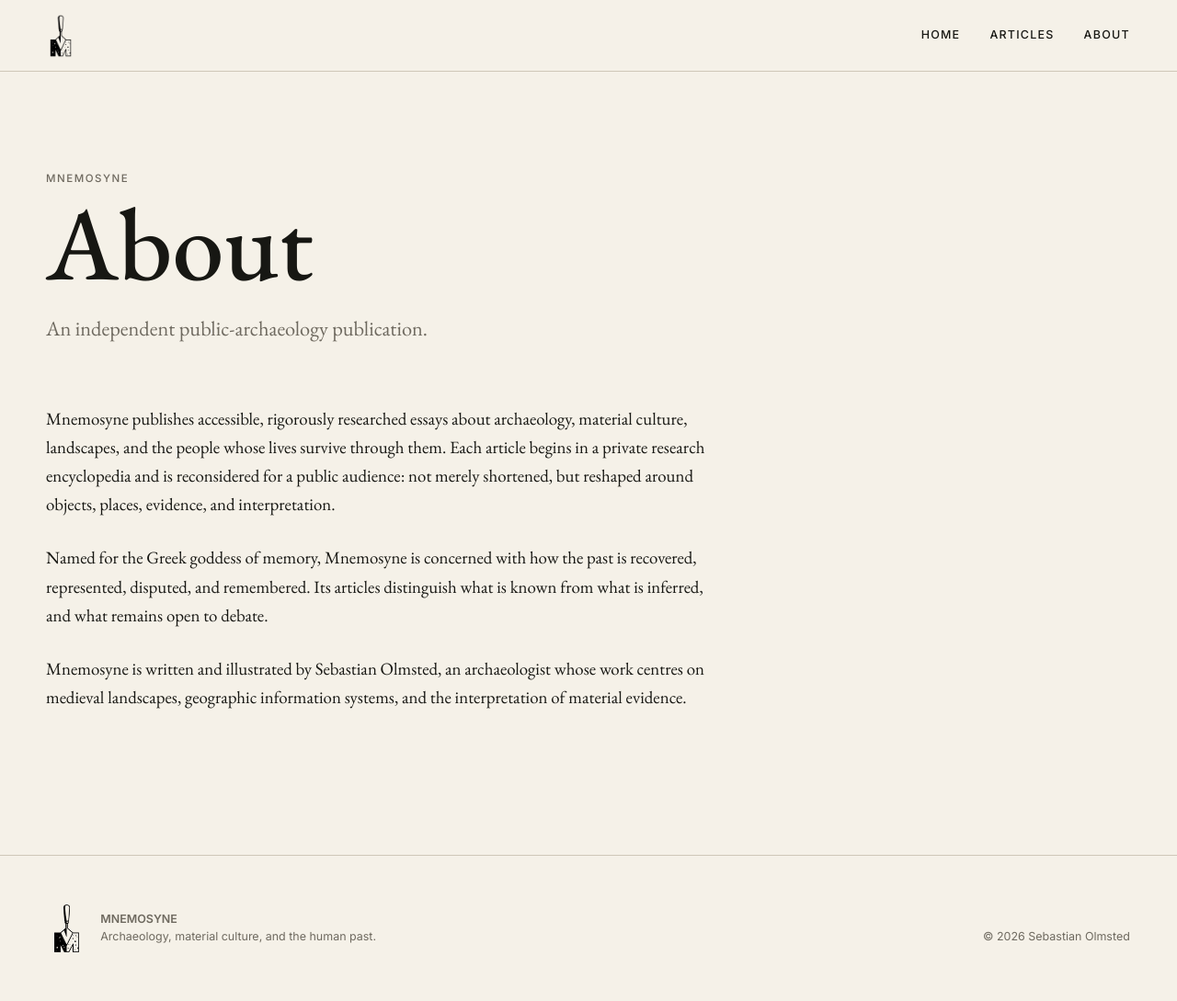
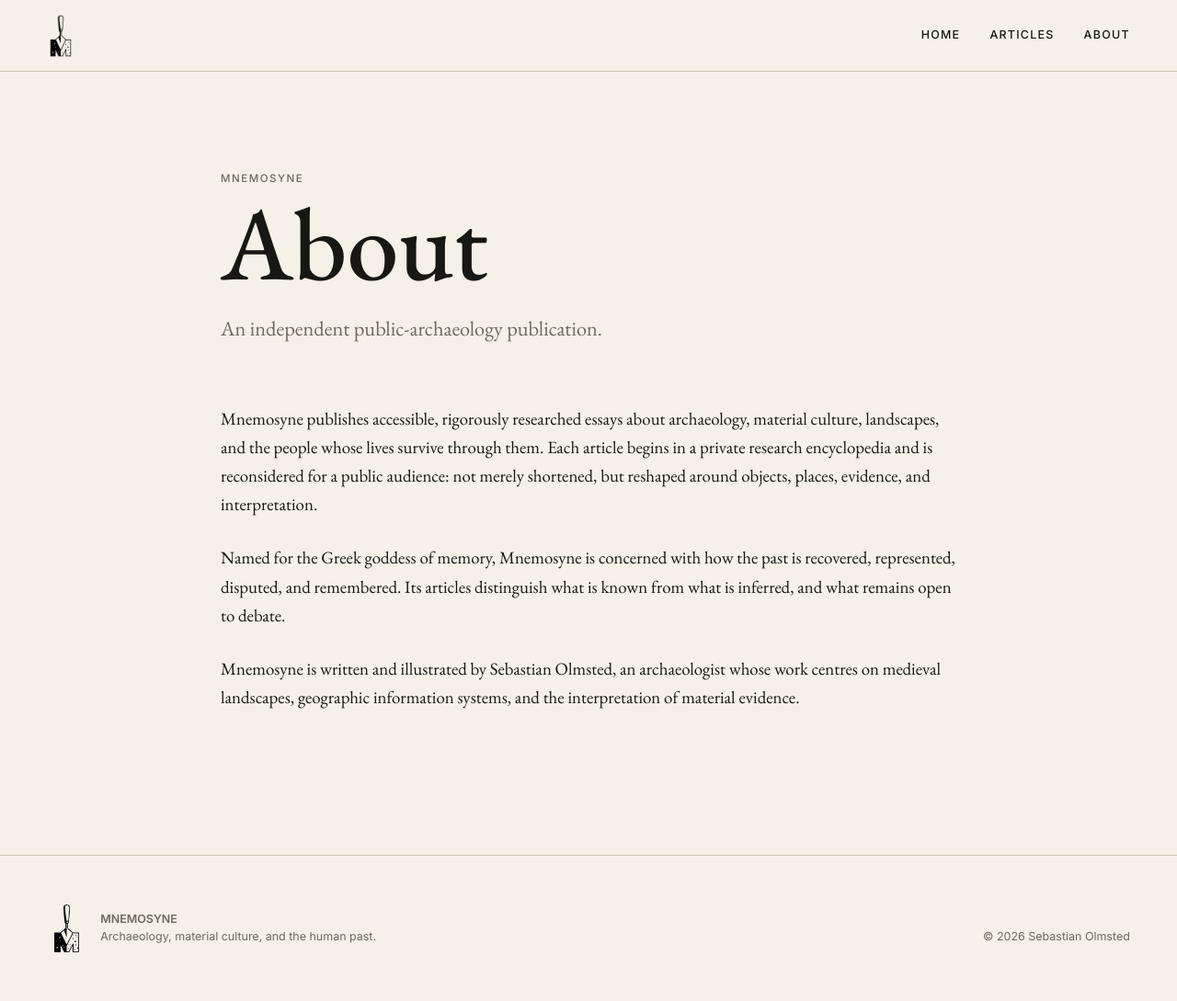
Before and after one commit to basolmsted-blip/mnemosyne-online, a Jekyll site: the page built from about.md, in a window 1280 px wide. Shown: the whole page at 92% size. Built offline with Jekyll 4.4.1, drawn with Linux system fonts in a browser that asks for light colours.

Commit message:
Add files via upload

```diff
--- a/_layouts/page.html
+++ b/_layouts/page.html
@@ -1,6 +1,14 @@
 ---
 layout: default
 ---
+<style>
+  .page-shell.prose-page {
+    --page-gutter: clamp(1.5rem, 6vw, 5rem);
+    width: min(800px, calc(100% - var(--page-gutter) - var(--page-gutter)));
+    margin-inline: auto;
+  }
+  .prose-page .prose { max-width: 100%; overflow-wrap: break-word; }
+</style>
 <main id="main-content" class="page-shell prose-page">
   <header class="page-header">
     <p class="eyebrow">Mnemosyne</p>
```
